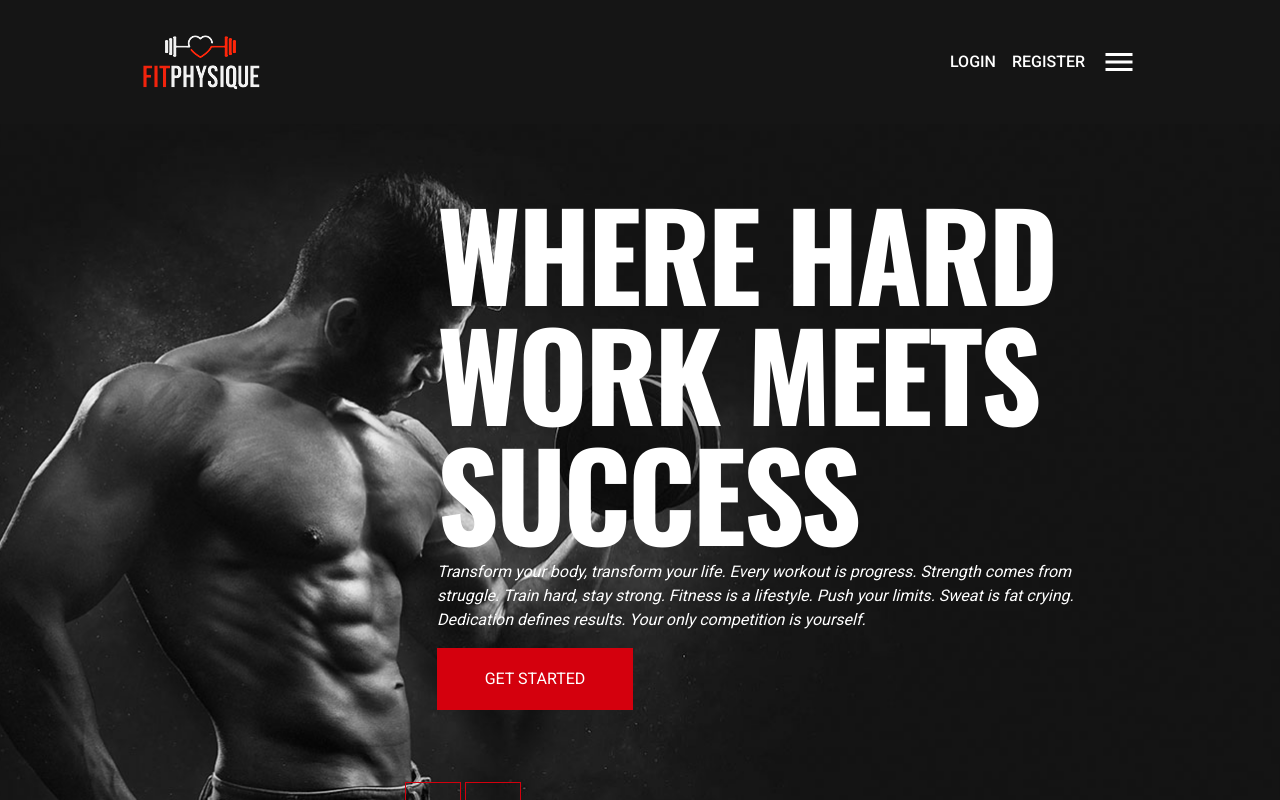
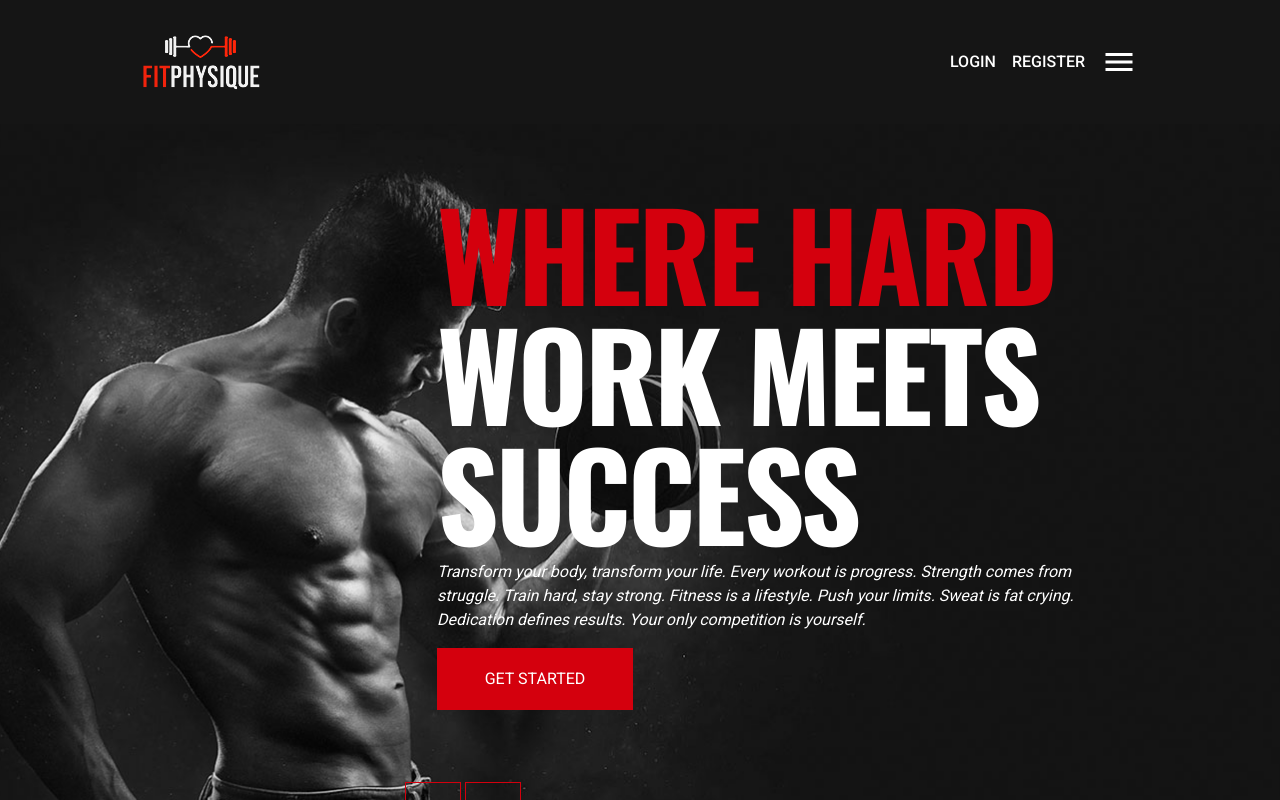
Before and after one commit to deadmanShadow/fitphysique-spa-gym, a Next.js app: page / in a window 1280 px wide. Shown: the top 800 px of the page. Built offline with nearby package versions, Linux system fonts and the light colour scheme.

Commit message:
modified

```diff
--- a/components/HeroSlider.tsx
+++ b/components/HeroSlider.tsx
@@ -20,9 +20,7 @@ const HeroSlider = () => {
               viewport={{ once: false, amount: 0.2 }}
               className="h1 text-center lg:text-left mb-2"
             >
-              <span>
-                Where hard <span>work meets success</span>
-              </span>
+              <span className="text-accent">Where hard </span>work meets success
             </motion.h1>
             <motion.p
               variants={fadeIn("up", 0.6)}
@@ -61,9 +59,7 @@ const HeroSlider = () => {
               viewport={{ once: false, amount: 0.2 }}
               className="h1 text-center lg:text-left mb-2"
             >
-              <span>
-                Where hard <span>work meets success</span>
-              </span>
+              <span className="text-accent">Where hard</span> work meets success
             </motion.h1>
             <motion.p
               variants={fadeIn("up", 0.6)}
```
